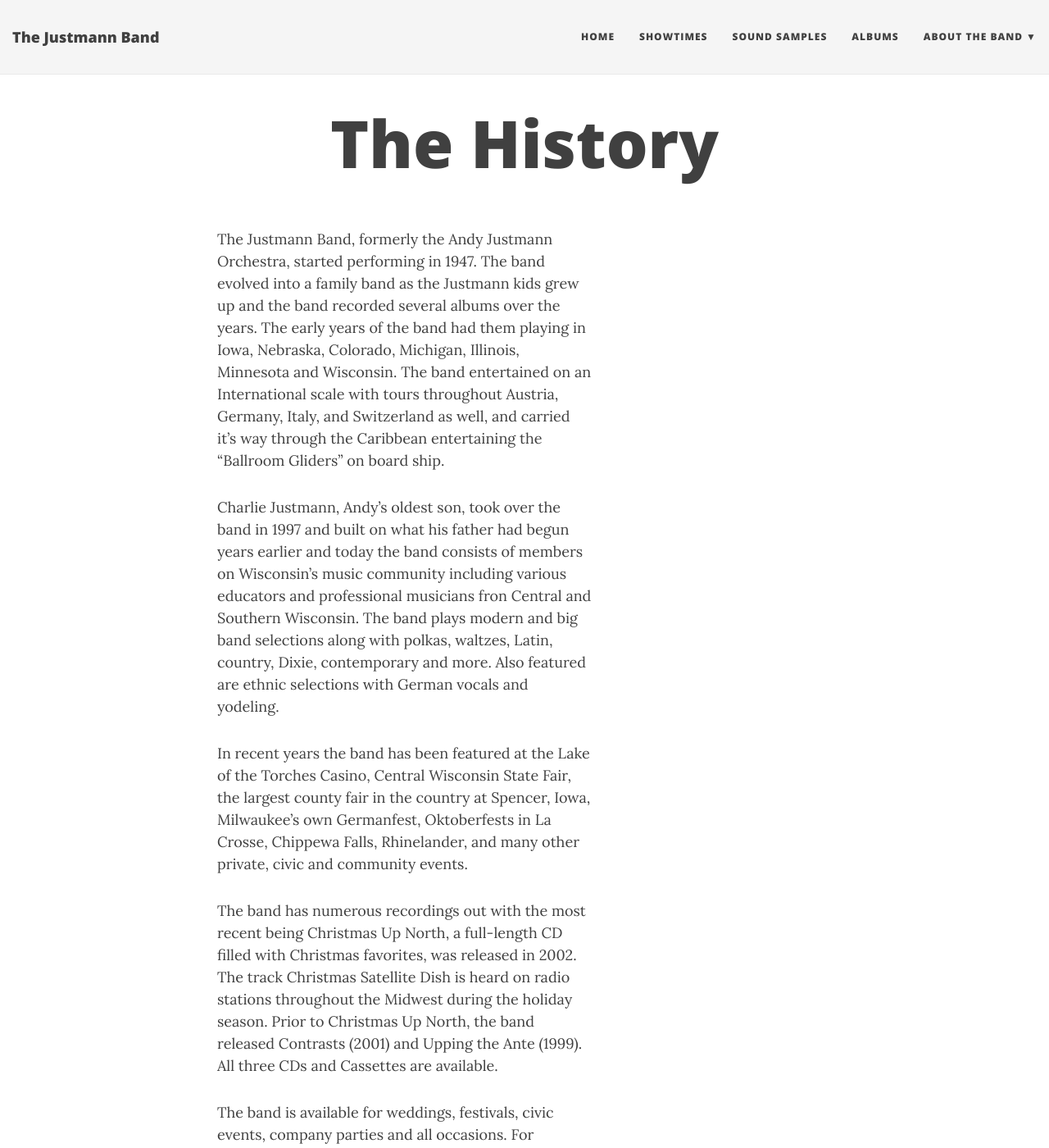
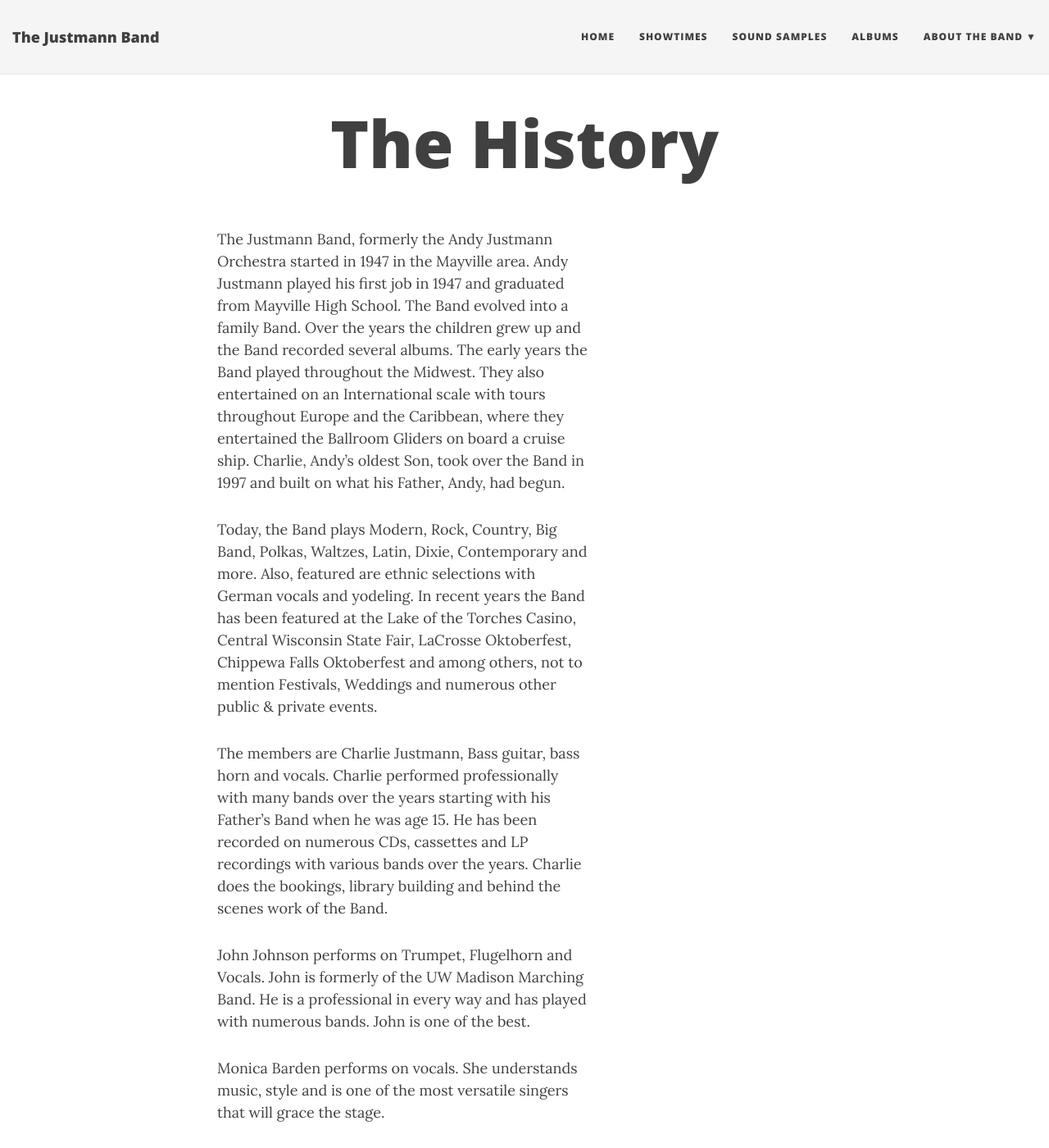
Before and after one commit to jcoenen/justmannband.com, a Jekyll site: the page built from history.md, in a window 1280 px wide and 1400 px high. Shown: the whole window at 82% size. Built offline with Jekyll 4.4.1, drawn with Linux system fonts in a browser that asks for light colours; nearby versions of some CDN libraries; some of the changed text lies outside the part shown.

Commit message:
Update history.md
Added updated history from Charlie

```diff
--- a/history.md
+++ b/history.md
@@ -4,15 +4,34 @@ title: The History
 subtitle:
 ---
 
-The Justmann Band, formerly the Andy Justmann Orchestra, started performing in 1947. The band evolved into a family band as the Justmann kids grew up and the band recorded several albums over the years. The early years of the band had them playing in Iowa, Nebraska, Colorado, Michigan, Illinois, Minnesota and Wisconsin. The band entertained on an International scale with tours throughout Austria, Germany, Italy, and Switzerland as well, and carried it’s way through the Caribbean entertaining the “Ballroom Gliders” on board ship.
+The Justmann Band, formerly the Andy Justmann Orchestra started in 1947 in the Mayville area.  Andy Justmann played his first job in 1947 and graduated from Mayville High School.  The Band evolved into a family Band. Over the years the children grew up and the Band recorded several albums. The early years the Band played throughout the Midwest. They also entertained on an International scale with tours throughout Europe and the Caribbean, where they entertained the Ballroom Gliders on board a cruise ship. Charlie, Andy's oldest  Son, took over the Band in 1997 and built on what his Father, Andy, had begun.
 
-Charlie Justmann, Andy’s oldest son, took over the band in 1997 and built on what his father had begun years earlier and today the band consists of members on Wisconsin’s music community including various educators and professional musicians fron Central and Southern Wisconsin. The band plays modern and big band selections along with polkas, waltzes, Latin, country, Dixie, contemporary and more. Also featured are ethnic selections with German vocals and yodeling.
+Today, the Band plays Modern, Rock, Country, Big  Band, Polkas, Waltzes, Latin, Dixie, Contemporary and more. Also, featured are ethnic selections with  German vocals and yodeling. In recent years the Band has been featured at the Lake of the Torches Casino, Central Wisconsin State Fair, LaCrosse Oktoberfest, Chippewa Falls Oktoberfest and among others, not to mention Festivals, Weddings and numerous other public & private events.
 
-In recent years the band has been featured at the Lake of the Torches Casino, Central Wisconsin State Fair, the largest county fair in the country at Spencer, Iowa, Milwaukee’s own Germanfest, Oktoberfests in La Crosse, Chippewa Falls, Rhinelander, and many other private, civic and community events.
+The members are Charlie Justmann, Bass guitar, bass horn  and vocals. Charlie performed professionally with many  bands over the years starting with his Father's Band when he  was age 15. He has been recorded on numerous CDs, cassettes and  LP recordings with various bands over the  years. Charlie does the bookings, library building and  behind the scenes work of the Band.
 
-The band has numerous recordings out with the most recent being Christmas Up North, a full-length CD filled with Christmas favorites, was released in 2002. The track Christmas Satellite Dish is heard on radio stations throughout the Midwest during the holiday season. Prior to Christmas Up North, the band released Contrasts (2001) and Upping the Ante (1999). All three CDs and Cassettes are available.
+John Johnson performs on  Trumpet, Flugelhorn and Vocals. John is formerly of the UW  Madison Marching  Band. He is a professional in every way  and has played with numerous bands. John is one of the best.
 
-The band is available for weddings, festivals, civic events, company parties and all occasions. For bookings, CDs, cassettes, or to receive a schedule of where the band will be in the future, call, write or email
+Monica Barden performs on vocals. She understands music,  style and is one of the most versatile singers that will  grace the  stage.
+
+Shawn Johnston, Saxaphone, Clarinet,  Keyboard  and vocals, another true professional. Though  still in his 20s, Shawn is already arranging music selections for the  band.
+
+Kyle Dewitt plays Sax, Clarinet, Flute, Guitar and vocals. Also still in his 20s, Kyle is an extremely talented entertainer.
+
+Lyle Miller, keyboard/piano and vocals, is the backbone of  any Band.
+
+Nathan Mallek, a recent graduate UW Stevens Point plays Saxaphone and Clarinet. Nathan is very talented and truly enjoys being part of the Justmann Band.
+
+Eric Hendrickson, an  Attorney, played with many bands and has his own rock band,  plays drums, electric and bass Guitars, and vocals.
+
+Jeff  Schram, Lead Trumpet. Jeff is Band Director at Merrill High  School. Jeff does it all! Mike Barden, Piano/keyboard is a virtuoso, one of the finest you'll find. No one does it better.
+
+Tony Wagner is on drums and percussion. Tony has played professionally most of his life and has played with some of the finest throughout the Midwest.
+
+The Band has numerous recordings out with the most recent  being "My Way or the Highway". The "Christmas Satellite  Dish" song, recorded by the band, is heard on radio stations  throughout the Midwest during the holiday season and  actually enjoys radio Air-time year round.
+The Band has 5  CDS and 3 Cassettes available.
+
+To make your event special please contact the CHARLIE  JUSTMANN BAND for Weddings, Festivals, Civic Events, Company  Parties, Anniversaries, Class Reunions, and any other  occasion. If you need great entertainment, this is the  band!!!!
 
 Charlie Justmann Band
 E1288 Frontage Rd.
```
